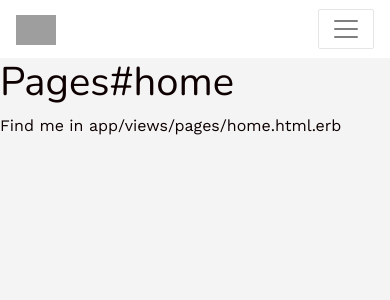
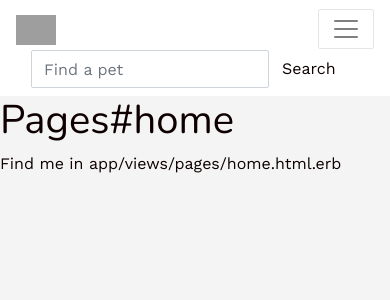
Before and after one commit to caixarel/bbe, a Rails app: page / in a window 390 px wide. Shown: the top 300 px of the page. Run offline with Rails 7, Linux system fonts and the light colour scheme; style sheets or scripts are compiled from the project's sources; some libraries are stand-ins or nearby versions; grey boxes are pictures that could not be loaded.

Commit message:
search done

```diff
--- a/app/javascript/packs/application.js
+++ b/app/javascript/packs/application.js
@@ -31,3 +31,5 @@ document.addEventListener('turbolinks:load', () => {
   initMapbox();
 
 });
+
+import "controllers"
--- a/app/views/shared/_navbar.html.erb
+++ b/app/views/shared/_navbar.html.erb
@@ -7,6 +7,22 @@
     <span class="navbar-toggler-icon"></span>
   </button>
 
+  <div class='search-bar'>
+      <%= form_tag bakeries_path, method: :get do %>
+        <div class="col-sm d-flex column justify-content-center">
+
+          <%= text_field_tag :query,
+            params[:query],
+            class: "form-control",
+            id: "search-form-control",
+            placeholder: "Find a pet"
+          %>
+          <%= submit_tag "Search", class: "btn btn-ghost" %>
+
+        </div>
+        <% end %>
+
+    </div>
 
   <div class="collapse navbar-collapse" id="navbarSupportedContent">
     <ul class="navbar-nav mr-auto">
--- a/package.json
+++ b/package.json
@@ -10,6 +10,7 @@
     "jquery": "^3.6.0",
     "mapbox-gl": "^2.7.0",
     "popper.js": "^1.16.1",
+    "stimulus": "^3.0.1",
     "turbolinks": "^5.2.0",
     "webpack": "^4.46.0",
     "webpack-cli": "^3.3.12"
```
Also changed, not shown: app/controllers/bakeries_controller.rb (+6 -1 lines), app/javascript/controllers/hello_controller.js (added, +18 -0 lines), app/javascript/controllers/index.js (added, +9 -0 lines), app/models/bakery.rb (+7 -0 lines), Gemfile, Gemfile.lock, 1 other file.
